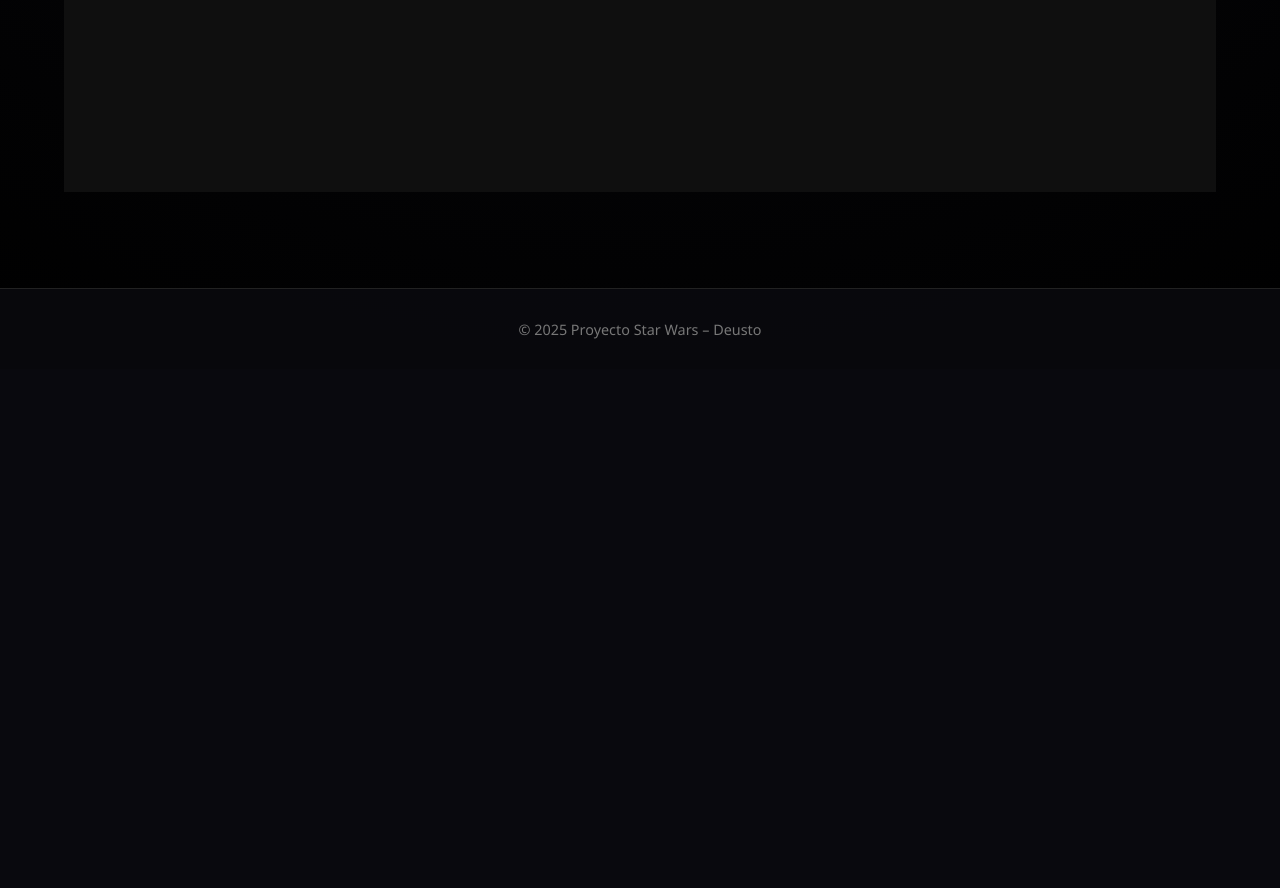
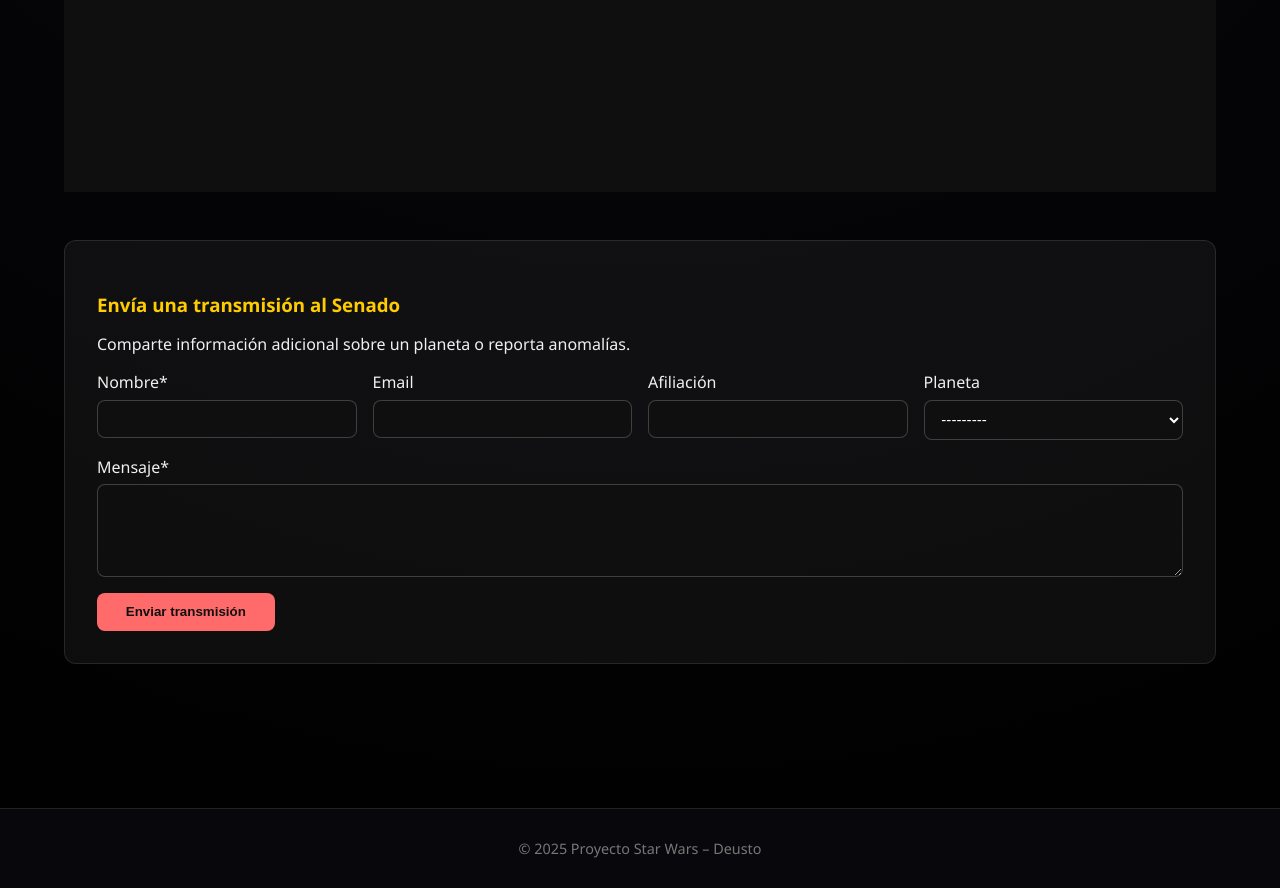
Before and after one commit to eeguskiza/proyecto_web, a Django app: page /planets/ in a window 1280 px wide. Shown: the part 1063-1951 px from the top of the page. Before the commit the page ends 1402 px from the top, so only its background shows below. Run offline with Django 5.2, Linux system fonts and the light colour scheme; tables that the repository leaves empty hold one stand-in row (values such as "Sample post").

Commit message:
formulario planetas

```diff
--- /dev/null
+++ b/core/forms.py
@@ -0,0 +1,12 @@
+from django import forms
+
+from .models import PlanetInquiry
+
+
+class PlanetInquiryForm(forms.ModelForm):
+    class Meta:
+        model = PlanetInquiry
+        fields = ["name", "email", "affiliation", "planet", "message"]
+        widgets = {
+            "message": forms.Textarea(attrs={"rows": 4}),
+        }
--- a/core/models.py
+++ b/core/models.py
@@ -164,3 +164,24 @@ class CharacterAffiliation(models.Model):
 
     class Meta:
         unique_together = [("character", "affiliation")]
+
+
+class PlanetInquiry(models.Model):
+    name = models.CharField(max_length=120)
+    email = models.EmailField(null=True, blank=True)
+    affiliation = models.CharField(max_length=120, null=True, blank=True)
+    planet = models.ForeignKey(
+        Planet,
+        null=True,
+        blank=True,
+        on_delete=models.SET_NULL,
+        related_name="inquiries",
+    )
+    message = models.TextField()
+    created_at = models.DateTimeField(auto_now_add=True)
+
+    class Meta:
+        ordering = ["-created_at"]
+
+    def __str__(self):
+        return f"{self.name} - {self.planet or 'Sin planeta'}"
--- a/core/views.py
+++ b/core/views.py
@@ -1,6 +1,7 @@
 from django.db.models import Count, Prefetch, Q
 from django.shortcuts import get_object_or_404, render
 from django.views.generic import TemplateView
+from .forms import PlanetInquiryForm
 from .models import Character, Media, Planet, Species, StarSystem
 
 class HomeView(TemplateView):
@@ -149,6 +150,16 @@ def species_detail(request, species_id):
 
 
 def planets_view(request):
+    inquiry_form = PlanetInquiryForm()
+    form_success = False
+
+    if request.method == "POST":
+        inquiry_form = PlanetInquiryForm(request.POST)
+        if inquiry_form.is_valid():
+            inquiry_form.save()
+            form_success = True
+            inquiry_form = PlanetInquiryForm()
+
     filters = {
         "q": request.GET.get("q", "").strip(),
         "climate": request.GET.get("climate", "").strip(),
@@ -243,5 +254,7 @@ def planets_view(request):
             "climate_options": climate_options,
             "terrain_options": terrain_options,
             "system_options": system_options,
+            "inquiry_form": inquiry_form,
+            "form_success": form_success,
         },
     )
--- a/static/css/planets.css
+++ b/static/css/planets.css
@@ -105,6 +105,89 @@
     margin: 0.3rem 0;
 }
 
+.planet-inquiry {
+    margin: 3rem 0;
+    padding: 2rem;
+    background: rgba(255, 255, 255, 0.05);
+    border: 1px solid rgba(255, 255, 255, 0.1);
+    border-radius: 12px;
+}
+
+.planet-inquiry h3 {
+    margin-bottom: 0.5rem;
+    color: #ffcc00;
+}
+
+.inquiry-form {
+    margin-top: 1rem;
+    display: flex;
+    flex-direction: column;
+    gap: 1rem;
+}
+
+.form-grid {
+    display: grid;
+    grid-template-columns: repeat(auto-fit, minmax(200px, 1fr));
+    gap: 1rem;
+}
+
+.form-field {
+    display: flex;
+    flex-direction: column;
+    gap: 0.4rem;
+}
+
+.form-field input,
+.form-field select,
+.form-field textarea {
+    background: rgba(15, 15, 15, 0.8);
+    border: 1px solid rgba(255, 255, 255, 0.2);
+    border-radius: 8px;
+    color: #fff;
+    padding: 0.6rem 0.8rem;
+    font-size: 0.95rem;
+}
+
+.form-field textarea {
+    resize: vertical;
+}
+
+.form-field.has-error input,
+.form-field.has-error select,
+.form-field.has-error textarea {
+    border-color: #ff6b6b;
+}
+
+.form-field .error {
+    color: #ff6b6b;
+    font-size: 0.8rem;
+}
+
+.inquiry-form button {
+    align-self: flex-start;
+    background: #ff6b6b;
+    color: #0f0f0f;
+    border: none;
+    border-radius: 8px;
+    padding: 0.7rem 1.8rem;
+    font-weight: 600;
+    cursor: pointer;
+    transition: transform 0.2s ease, box-shadow 0.2s ease;
+}
+
+.inquiry-form button:hover {
+    transform: translateY(-1px);
+    box-shadow: 0 8px 18px rgba(255, 107, 107, 0.3);
+}
+
+.form-success {
+    padding: 0.8rem 1rem;
+    background: rgba(0, 128, 96, 0.2);
+    border: 1px solid rgba(0, 255, 191, 0.4);
+    border-radius: 8px;
+    color: #9fffc7;
+}
+
 @media (max-width: 768px) {
     .filters-form {
         flex-direction: column;
--- a/templates/planets/list.html
+++ b/templates/planets/list.html
@@ -73,4 +73,53 @@
 {% else %}
 <p>No hay planetas disponibles en este momento.</p>
 {% endif %}
+
+<section class="planet-inquiry">
+    <h3>Envía una transmisión al Senado</h3>
+    <p>Comparte información adicional sobre un planeta o reporta anomalías.</p>
+    {% if form_success %}
+        <div class="form-success">Transmisión recibida. Gracias por colaborar con la galaxia.</div>
+    {% endif %}
+    <form method="post" class="inquiry-form">
+        {% csrf_token %}
+        <div class="form-grid">
+            <div class="form-field {% if inquiry_form.name.errors %}has-error{% endif %}">
+                <label for="{{ inquiry_form.name.id_for_label }}">Nombre*</label>
+                {{ inquiry_form.name }}
+                {% if inquiry_form.name.errors %}
+                    <small class="error">{{ inquiry_form.name.errors|striptags }}</small>
+                {% endif %}
+            </div>
+            <div class="form-field {% if inquiry_form.email.errors %}has-error{% endif %}">
+                <label for="{{ inquiry_form.email.id_for_label }}">Email</label>
+                {{ inquiry_form.email }}
+                {% if inquiry_form.email.errors %}
+                    <small class="error">{{ inquiry_form.email.errors|striptags }}</small>
+                {% endif %}
+            </div>
+            <div class="form-field {% if inquiry_form.affiliation.errors %}has-error{% endif %}">
+                <label for="{{ inquiry_form.affiliation.id_for_label }}">Afiliación</label>
+                {{ inquiry_form.affiliation }}
+                {% if inquiry_form.affiliation.errors %}
+                    <small class="error">{{ inquiry_form.affiliation.errors|striptags }}</small>
+                {% endif %}
+            </div>
+            <div class="form-field {% if inquiry_form.planet.errors %}has-error{% endif %}">
+                <label for="{{ inquiry_form.planet.id_for_label }}">Planeta</label>
+                {{ inquiry_form.planet }}
+                {% if inquiry_form.planet.errors %}
+                    <small class="error">{{ inquiry_form.planet.errors|striptags }}</small>
+                {% endif %}
+            </div>
+        </div>
+        <div class="form-field {% if inquiry_form.message.errors %}has-error{% endif %}">
+            <label for="{{ inquiry_form.message.id_for_label }}">Mensaje*</label>
+            {{ inquiry_form.message }}
+            {% if inquiry_form.message.errors %}
+                <small class="error">{{ inquiry_form.message.errors|striptags }}</small>
+            {% endif %}
+        </div>
+        <button type="submit">Enviar transmisión</button>
+    </form>
+</section>
 {% endblock %}
```
Also changed, not shown: core/migrations/0007_planetinquiry.py (added).
